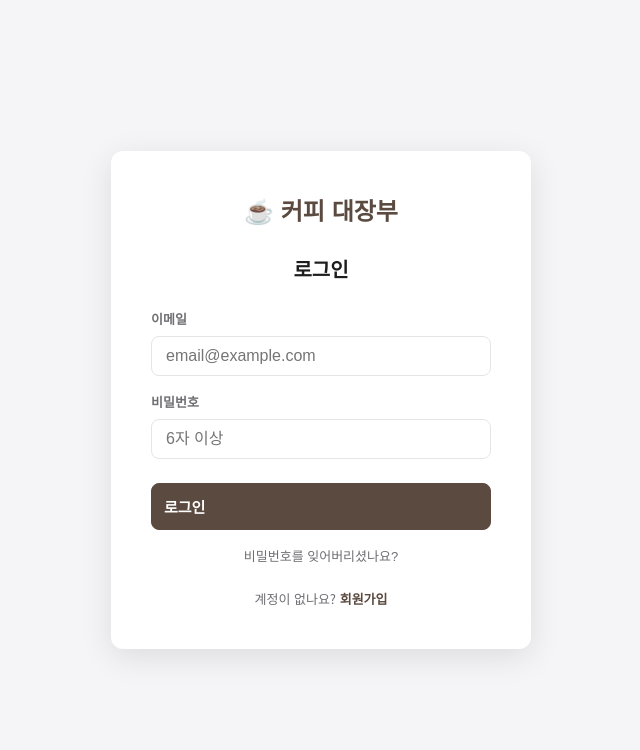
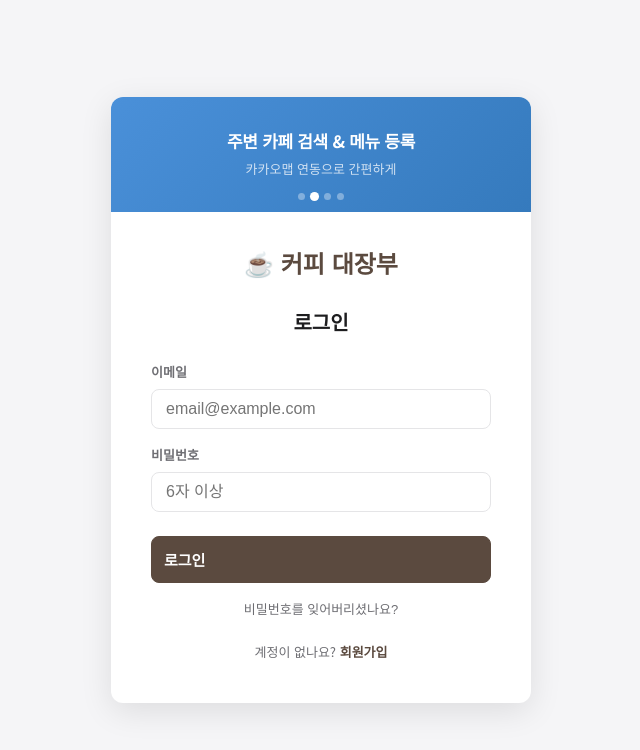
Before and after one commit to seunghyeonD/coffee_ledger, a Next.js app: page / in a window 1280 px wide. Shown: the top 750 px of the page, without its empty margins (319-959 px from the left). Built offline with nearby package versions, Linux system fonts and the light colour scheme; no server answers.

Commit message:
feat: 로그인 페이지에 배너 캐러셀 추가 및 스타일 개선

```diff
--- a/app/globals.css
+++ b/app/globals.css
@@ -1181,9 +1181,72 @@ body {
   background: var(--card-bg);
   border-radius: var(--radius);
   box-shadow: var(--shadow-lg);
-  padding: 40px;
+  padding: 0;
   width: 100%;
   max-width: 420px;
+  overflow: hidden;
+}
+
+.auth-card-body {
+  padding: 32px 40px 40px;
+}
+
+/* Banner Carousel */
+.auth-banner {
+  position: relative;
+  width: 100%;
+}
+
+.auth-banner-slide {
+  padding: 32px 40px;
+  text-align: center;
+  animation: bannerFadeIn 0.5s ease;
+}
+
+@keyframes bannerFadeIn {
+  from { opacity: 0; transform: translateY(-4px); }
+  to { opacity: 1; transform: translateY(0); }
+}
+
+.auth-banner-text {
+  color: #fff;
+  font-size: 17px;
+  font-weight: 700;
+  letter-spacing: -0.3px;
+  line-height: 1.4;
+}
+
+.auth-banner-sub {
+  color: rgba(255, 255, 255, 0.75);
+  font-size: 13px;
+  margin-top: 6px;
+}
+
+.auth-banner-dots {
+  display: flex;
+  justify-content: center;
+  gap: 6px;
+  padding: 10px 0 0;
+  position: absolute;
+  bottom: 12px;
+  left: 0;
+  right: 0;
+}
+
+.auth-banner-dot {
+  width: 7px;
+  height: 7px;
+  border-radius: 50%;
+  border: none;
+  background: rgba(255, 255, 255, 0.35);
+  padding: 0;
+  cursor: pointer;
+  transition: all 0.3s;
+}
+
+.auth-banner-dot.active {
+  background: #fff;
+  transform: scale(1.3);
 }
 
 .auth-logo {
@@ -1305,6 +1368,7 @@ body {
 /* Company Select */
 .company-select-card {
   max-width: 480px;
+  padding: 40px;
 }
 
 .company-list {
--- a/components/LoginPage.jsx
+++ b/components/LoginPage.jsx
@@ -1,7 +1,30 @@
 'use client';
 
-import { useState } from 'react';
+import { useState, useEffect, useCallback } from 'react';
 import { useAuth } from '@/lib/auth';
+
+const BANNERS = [
+  {
+    text: '사내 커피 비용, 한눈에 관리하세요',
+    sub: '멤버별 잔액 추적 & 월별 리포트',
+    bg: 'linear-gradient(135deg, #3a2a1a 0%, #5c4033 100%)',
+  },
+  {
+    text: '주변 카페 검색 & 메뉴 등록',
+    sub: '카카오맵 연동으로 간편하게',
+    bg: 'linear-gradient(135deg, #4a90d9 0%, #357abd 100%)',
+  },
+  {
+    text: '엑셀 내보내기로 보고서 완성',
+    sub: '클릭 한 번으로 월별 정산',
+    bg: 'linear-gradient(135deg, #27ae60 0%, #1e8449 100%)',
+  },
+  {
+    text: '실시간 푸시 알림',
+    sub: '주문 등록 & 잔액 부족 알림',
+    bg: 'linear-gradient(135deg, #e67e22 0%, #d35400 100%)',
+  },
+];
 
 export default function LoginPage() {
   const { signIn, signUp, resetPassword } = useAuth();
@@ -14,6 +37,16 @@ export default function LoginPage() {
   const [loading, setLoading] = useState(false);
   const [signUpDone, setSignUpDone] = useState(false);
   const [resetDone, setResetDone] = useState(false);
+  const [bannerIdx, setBannerIdx] = useState(0);
+
+  const nextBanner = useCallback(() => {
+    setBannerIdx(prev => (prev + 1) % BANNERS.length);
+  }, []);
+
+  useEffect(() => {
+    const timer = setInterval(nextBanner, 4000);
+    return () => clearInterval(timer);
+  }, [nextBanner]);
 
   const switchMode = (newMode) => {
     setMode(newMode);
@@ -60,11 +93,35 @@ export default function LoginPage() {
     }
   };
 
+  const bannerCarousel = (
+    <div className="auth-banner">
+      <div
+        className="auth-banner-slide"
+        style={{ background: BANNERS[bannerIdx].bg }}
+        key={bannerIdx}
+      >
+        <div className="auth-banner-text">{BANNERS[bannerIdx].text}</div>
+        <div className="auth-banner-sub">{BANNERS[bannerIdx].sub}</div>
+      </div>
+      <div className="auth-banner-dots">
+        {BANNERS.map((_, i) => (
+          <button
+            key={i}
+            className={`auth-banner-dot ${i === bannerIdx ? 'active' : ''}`}
+            onClick={() => setBannerIdx(i)}
+          />
+        ))}
+      </div>
+    </div>
+  );
+
   // 회원가입 완료
   if (signUpDone) {
     return (
       <div className="auth-page">
         <div className="auth-card">
+          {bannerCarousel}
+          <div className="auth-card-body">
           <div className="auth-logo">{'\u2615'} 커피 대장부</div>
           <div className="auth-success">
             <h3>가입 완료!</h3>
@@ -72,6 +129,7 @@ export default function LoginPage() {
             <button className="btn btn-primary auth-btn" onClick={() => { switchMode('login'); setSignUpDone(false); }}>
               로그인하기
             </button>
+          </div>
           </div>
         </div>
       </div>
@@ -83,6 +141,8 @@ export default function LoginPage() {
     return (
       <div className="auth-page">
         <div className="auth-card">
+          {bannerCarousel}
+          <div className="auth-card-body">
           <div className="auth-logo">{'\u2615'} 커피 대장부</div>
           <div className="auth-success">
             <h3>메일을 확인해주세요</h3>
@@ -94,6 +154,7 @@ export default function LoginPage() {
               로그인으로 돌아가기
             </button>
           </div>
+          </div>
         </div>
       </div>
     );
@@ -102,6 +163,8 @@ export default function LoginPage() {
   return (
     <div className="auth-page">
       <div className="auth-card">
+        {bannerCarousel}
+        <div className="auth-card-body">
         <div className="auth-logo">{'\u2615'} 커피 대장부</div>
         <h2 className="auth-title">
           {mode === 'signup' ? '회원가입' : mode === 'forgot' ? '비밀번호 재설정' : '로그인'}
@@ -191,6 +254,7 @@ export default function LoginPage() {
             <span>계정이 없나요? <button onClick={() => switchMode('signup')}>회원가입</button></span>
           )}
         </div>
+        </div>
       </div>
     </div>
   );
```
